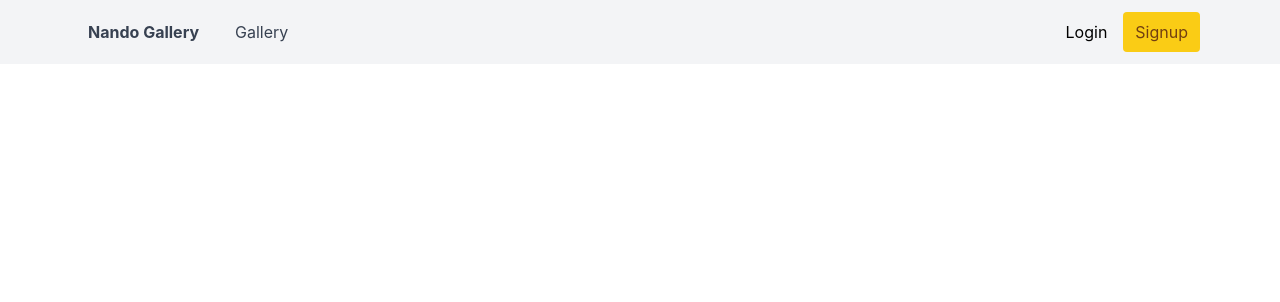
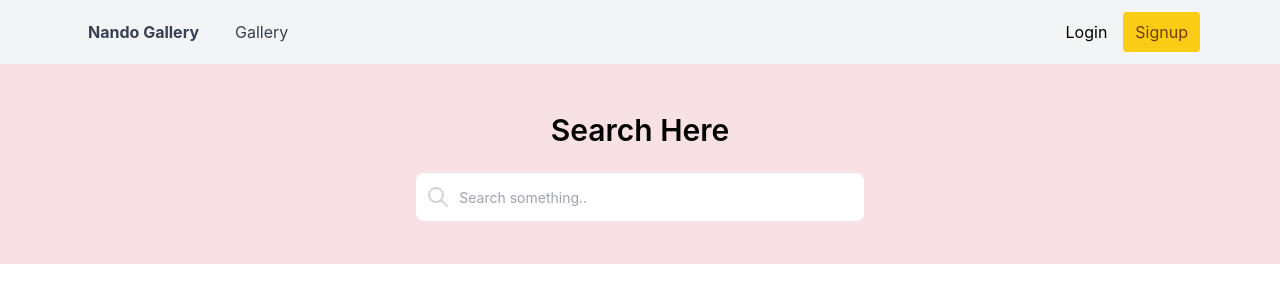
Before and after one commit to Frontend-OneSide-BRI/Mini_Project_2_FE_Fernando_Julian, a React (Create React App) app: page / in a window 1280 px wide. Shown: the top 302 px of the page. Built offline with nearby package versions, Linux system fonts and the light colour scheme.

Commit message:
add search bar on homepage

```diff
--- a/package.json
+++ b/package.json
@@ -3,6 +3,10 @@
   "version": "0.1.0",
   "private": true,
   "dependencies": {
+    "@fortawesome/fontawesome-svg-core": "^6.4.0",
+    "@fortawesome/free-regular-svg-icons": "^6.4.0",
+    "@fortawesome/free-solid-svg-icons": "^6.4.0",
+    "@fortawesome/react-fontawesome": "^0.2.0",
     "@testing-library/jest-dom": "^5.16.5",
     "@testing-library/react": "^13.4.0",
     "@testing-library/user-event": "^13.5.0",
--- a/src/Component/Search.jsx
+++ b/src/Component/Search.jsx
@@ -1,13 +1,44 @@
-import slider1 from "../img/slider1.jpeg";
-import slider2 from "../img/slider2.jpeg";
-import slider3 from "../img/slider3.jpeg";
-
-const Carousel = () => {
+const Search = () => {
   return (
     <>
-      <div></div>
+      <div>
+        <div class="parallaxHeader">
+          <div class="titleParallaxHeader">
+            <h1 className="text-center text-3xl font-semibold">Search Here</h1>
+          </div>
+          <div class="searchParallaxHeader">
+            <div class="max-w-md mx-auto">
+              <div class="relative flex items-center w-full h-12 rounded-lg focus-within:shadow-lg bg-white overflow-hidden">
+                <div class="grid place-items-center h-full w-12 text-gray-300">
+                  <svg
+                    xmlns="http://www.w3.org/2000/svg"
+                    class="h-6 w-6"
+                    fill="none"
+                    viewBox="0 0 24 24"
+                    stroke="currentColor"
+                  >
+                    <path
+                      stroke-linecap="round"
+                      stroke-linejoin="round"
+                      stroke-width="2"
+                      d="M21 21l-6-6m2-5a7 7 0 11-14 0 7 7 0 0114 0z"
+                    />
+                  </svg>
+                </div>
+
+                <input
+                  class="peer h-full w-full outline-none text-sm text-gray-700 pr-2"
+                  type="text"
+                  id="search"
+                  placeholder="Search something.."
+                />
+              </div>
+            </div>
+          </div>
+        </div>
+      </div>
     </>
   );
 };
 
-export default Carousel;
+export default Search;
--- a/src/Pages/Home.jsx
+++ b/src/Pages/Home.jsx
@@ -1,11 +1,13 @@
 import Carousel from "../Component/Carousel";
 import Navigation from "../Component/Navigation";
+import Search from "../Component/Search";
 
 const Home = () => {
   return (
     <>
       <Navigation />
       <Carousel />
+      <Search />
     </>
   );
 };
--- a/src/index.css
+++ b/src/index.css
@@ -14,6 +14,24 @@ body {
 code {
   font-family: source-code-pro, Menlo, Monaco, Consolas, "Courier New",
     monospace;
+}
+
+.parallaxHeader {
+  height: 200px;
+  padding: 48px;
+  background-attachment: fixed;
+  background-position: center;
+  background-repeat: no-repeat;
+  background-size: cover;
+  /* background-image: url(https://source.unsplash.com/1920x300/?blurpink); */
+  background-color: #f7e1e4;
+  text-align: center;
+}
+
+.titleParallaxHeader,
+.searchParallaxHeader {
+  margin: auto;
+  height: 61px;
 }
 
 .carousel {
```
Also changed, not shown: 1 other file (tests, documents, lock files or other folders).
